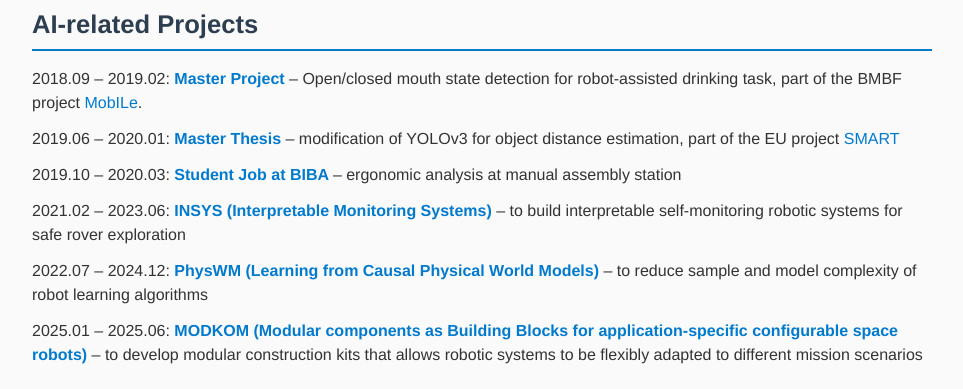
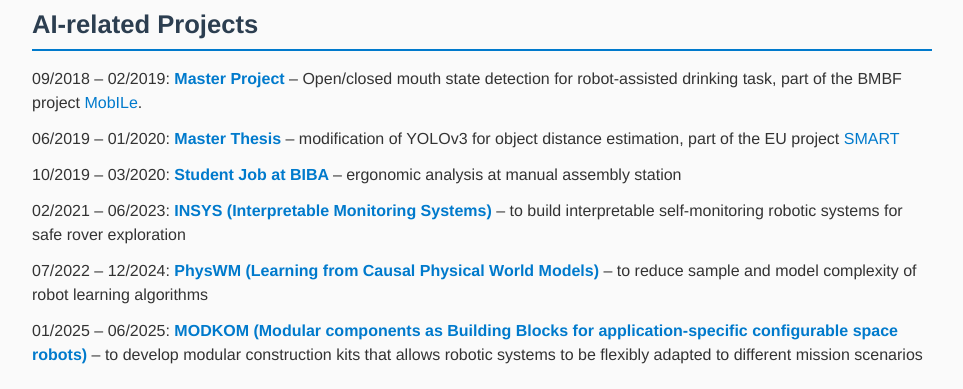
Before and after one commit to JichenGuo/jichenguo.github.io, a plain HTML site: page index.html in a window 1280 px wide. Shown: the part 652-1041 px from the top of the page, without its empty margins (158-1121 px from the left). Drawn offline with Linux system fonts and the light colour scheme.

Commit message:
Modify timeline style

```diff
--- a/index.html
+++ b/index.html
@@ -57,7 +57,7 @@
     <ul>
 
       <li>
-        <span> 2018.09 – 2019.02: </span>
+        <span> 09/2018 – 02/2019: </span>
         <strong>
           <a href="https://github.com/JichenGuo/Master_Project-Mouth-State-Detection">
             Master Project
@@ -68,32 +68,32 @@
       </li>
 
       <li>
-        <span> 2019.06 – 2020.01: </span>
+        <span> 06/2019 – 01/2020: </span>
         <strong><a href="https://github.com/JichenGuo/Master_Thesis">Master Thesis </a></strong> –
          modification of YOLOv3 for object distance estimation, part of the EU project <a href="https://cordis.europa.eu/project/id/730836"> SMART</a>
       </li>
 
       <li>
-        <span> 2019.10 – 2020.03: </span>
+        <span> 10/2019 – 03/2020: </span>
         <strong><a href="https://www.biba.uni-bremen.de/aktuelles/article/kuenstliche-intelligenz-als-individueller-mentor-fuer-menschen-in-der-manuellen-produktion.html">
           Student Job at BIBA </a></strong> – ergonomic analysis at manual assembly station
       </li>
 
 
       <li>
-        <span> 2021.02 – 2023.06: </span>
+        <span> 02/2021 – 06/2023: </span>
         <strong><a href="https://robotik.dfki-bremen.de/en/research/projects/insys">INSYS (Interpretable Monitoring Systems)</a></strong> –
         to build interpretable self-monitoring robotic systems for safe rover exploration
       </li>
 
       <li>
-        <span> 2022.07 – 2024.12: </span>
+        <span> 07/2022 – 12/2024: </span>
         <strong><a href="https://robotik.dfki-bremen.de/en/research/projects/physwm">PhysWM (Learning from Causal Physical World Models)</a></strong> –
         to reduce sample and model complexity of robot learning algorithms
       </li>
 
       <li>
-        <span> 2025.01 – 2025.06: </span>
+        <span> 01/2025 – 06/2025: </span>
         <strong><a href="https://robotik.dfki-bremen.de/en/research/projects/modkom">MODKOM (Modular components as Building Blocks for application-specific configurable space robots)</a></strong>
         – to develop modular construction kits that allows robotic systems to be flexibly adapted to different mission scenarios
       </li>
```
